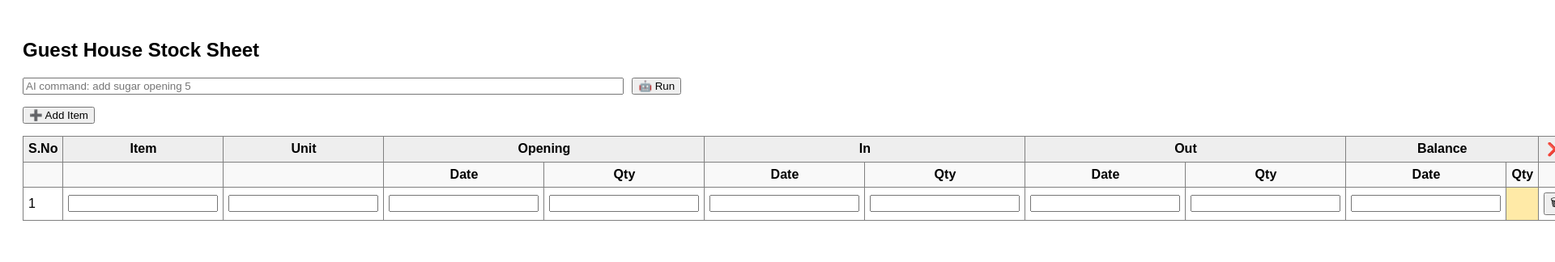
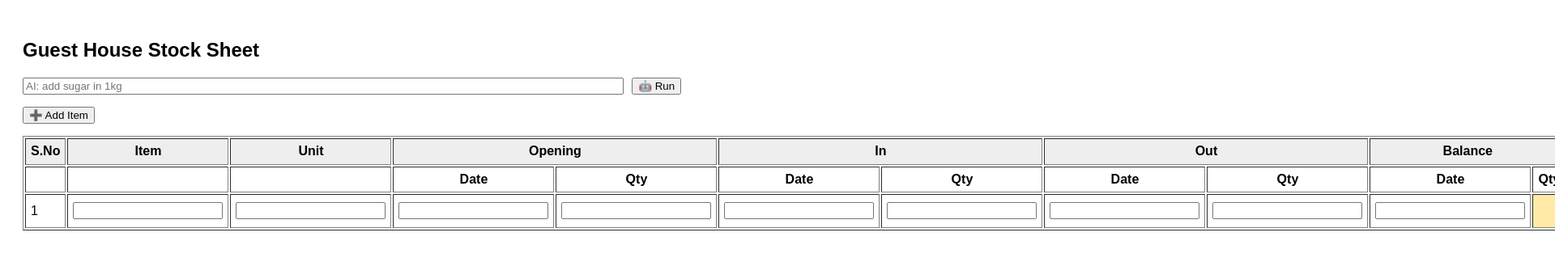
Before and after one commit to sngxworld-cmyk/stock-sheet-GH, a React (Vite) app in the folder frontend/: page / in a window 1280 px wide. Both pictures are taken after a click on the button "Open App". Shown: the top 324 px of the page at 81% size, 1920 px wide, since content can reach past the window. Built offline with nearby package versions, Linux system fonts and the light colour scheme.

Commit message:
Update main.jsx

```diff
--- a/frontend/src/main.jsx
+++ b/frontend/src/main.jsx
@@ -1,5 +1,38 @@
-import React, { useState } from "react";
+import React, { useState, useEffect } from "react";
 import ReactDOM from "react-dom/client";
+
+const STORAGE_KEY = "guest_house_stock_data";
+
+/* =====================
+   UNIT DETECTION
+===================== */
+const liquidItems = ["milk", "water", "oil", "juice"];
+const weightItems = ["rice", "sugar", "flour", "dhal"];
+const countItems = ["egg", "eggs", "soap", "bottle", "chair"];
+
+function detectUnit(item, rawQty) {
+  if (!rawQty) return { qty: "", unit: "" };
+
+  const num = parseFloat(rawQty);
+  const hasKg = rawQty.includes("kg");
+  const hasG = rawQty.includes("g");
+  const hasL = rawQty.includes("l");
+  const hasMl = rawQty.includes("ml");
+
+  if (hasKg) return { qty: num, unit: "packet" };
+
+  if (weightItems.some(w => item.includes(w))) {
+    if (num >= 1000) return { qty: num / 1000, unit: "kg" };
+    return { qty: num, unit: "g" };
+  }
+
+  if (liquidItems.some(l => item.includes(l))) {
+    if (num >= 1000) return { qty: num / 1000, unit: "L" };
+    return { qty: num, unit: "ml" };
+  }
+
+  return { qty: num, unit: "count" };
+}
 
 function App() {
   const [showApp, setShowApp] = useState(false);
@@ -17,19 +50,17 @@ function App() {
     balDate: ""
   };
 
-  const [rows, setRows] = useState([ { ...emptyRow } ]);
+  const [rows, setRows] = useState(() => {
+    const saved = localStorage.getItem(STORAGE_KEY);
+    return saved ? JSON.parse(saved) : [{ ...emptyRow }];
+  });
 
   /* =====================
-     ROW FUNCTIONS
+     AUTO SAVE
   ===================== */
-  const addRow = () => setRows([...rows, { ...emptyRow }]);
-  const deleteRow = (i) => setRows(rows.filter((_, idx) => idx !== i));
-
-  const update = (i, key, val) => {
-    const copy = [...rows];
-    copy[i][key] = val;
-    setRows(copy);
-  };
+  useEffect(() => {
+    localStorage.setItem(STORAGE_KEY, JSON.stringify(rows));
+  }, [rows]);
 
   /* =====================
      FORMULA
@@ -42,26 +73,36 @@ function App() {
     return o + i - out;
   };
 
+  const update = (i, key, val) => {
+    const copy = [...rows];
+    copy[i][key] = val;
+    setRows(copy);
+  };
+
+  const addRow = () => setRows([...rows, { ...emptyRow }]);
+  const deleteRow = (i) => setRows(rows.filter((_, idx) => idx !== i));
+
   /* =====================
-     SIMPLE AI COMMAND
-     format:
-     add <item> <opening|in|out> <qty>
+     AI COMMAND
   ===================== */
   const runAI = () => {
     const parts = command.toLowerCase().split(" ");
-    if (parts.length < 4) return alert("Invalid command");
+    if (parts.length < 4) return alert("Example: add sugar in 1kg");
 
     const item = parts[1];
     const type = parts[2];
-    const qty = parts[3];
+    const qtyRaw = parts[3];
 
     let idx = rows.findIndex(r => r.item.toLowerCase() === item);
+    const copy = [...rows];
+
     if (idx === -1) {
-      rows.push({ ...emptyRow, item });
-      idx = rows.length - 1;
+      copy.push({ ...emptyRow, item });
+      idx = copy.length - 1;
     }
 
-    const copy = [...rows];
+    const { qty, unit } = detectUnit(item, qtyRaw);
+    copy[idx].unit = unit;
 
     if (type === "opening") copy[idx].openQty = qty;
     if (type === "in") copy[idx].inQty = qty;
@@ -82,13 +123,12 @@ function App() {
         <>
           <h2>Guest House Stock Sheet</h2>
 
-          {/* AI INPUT */}
           <div style={{ marginBottom: 15 }}>
             <input
               style={{ width: "60%" }}
-              placeholder="AI command: add sugar opening 5"
+              placeholder="AI: add sugar in 1kg"
               value={command}
-              onChange={(e) => setCommand(e.target.value)}
+              onChange={e => setCommand(e.target.value)}
             />
             <button onClick={runAI} style={{ marginLeft: 10 }}>
               🤖 Run
@@ -97,15 +137,7 @@ function App() {
 
           <button onClick={addRow}>➕ Add Item</button>
 
-          <table
-            border="1"
-            cellPadding="6"
-            style={{
-              marginTop: 15,
-              borderCollapse: "collapse",
-              width: "100%"
-            }}
-          >
+          <table border="1" cellPadding="6" style={{ marginTop: 15, width: "100%" }}>
             <thead>
               <tr style={{ background: "#eee" }}>
                 <th>S.No</th>
@@ -117,7 +149,7 @@ function App() {
                 <th colSpan="2">Balance</th>
                 <th>❌</th>
               </tr>
-              <tr style={{ background: "#f9f9f9" }}>
+              <tr>
                 <th></th><th></th><th></th>
                 <th>Date</th><th>Qty</th>
                 <th>Date</th><th>Qty</th>
@@ -131,46 +163,25 @@ function App() {
               {rows.map((r, i) => (
                 <tr key={i}>
                   <td>{i + 1}</td>
+                  <td><input value={r.item} onChange={e => update(i, "item", e.target.value)} /></td>
+                  <td><input value={r.unit} onChange={e => update(i, "unit", e.target.value)} /></td>
 
-                  <td>
-                    <input value={r.item}
-                      onChange={e => update(i, "item", e.target.value)} />
-                  </td>
+                  <td><input value={r.openDate} onChange={e => update(i, "openDate", e.target.value)} /></td>
+                  <td><input value={r.openQty} onChange={e => update(i, "openQty", e.target.value)} /></td>
 
-                  <td>
-                    <input value={r.unit}
-                      onChange={e => update(i, "unit", e.target.value)} />
-                  </td>
+                  <td><input value={r.inDate} onChange={e => update(i, "inDate", e.target.value)} /></td>
+                  <td><input value={r.inQty} onChange={e => update(i, "inQty", e.target.value)} /></td>
 
-                  <td><input value={r.openDate}
-                      onChange={e => update(i, "openDate", e.target.value)} /></td>
-                  <td><input value={r.openQty}
-                      onChange={e => update(i, "openQty", e.target.value)} /></td>
+                  <td><input value={r.outDate} onChange={e => update(i, "outDate", e.target.value)} /></td>
+                  <td><input value={r.outQty} onChange={e => update(i, "outQty", e.target.value)} /></td>
 
-                  <td><input value={r.inDate}
-                      onChange={e => update(i, "inDate", e.target.value)} /></td>
-                  <td><input value={r.inQty}
-                      onChange={e => update(i, "inQty", e.target.value)} /></td>
+                  <td><input value={r.balDate} onChange={e => update(i, "balDate", e.target.value)} /></td>
 
-                  <td><input value={r.outDate}
-                      onChange={e => update(i, "outDate", e.target.value)} /></td>
-                  <td><input value={r.outQty}
-                      onChange={e => update(i, "outQty", e.target.value)} /></td>
-
-                  <td><input value={r.balDate}
-                      onChange={e => update(i, "balDate", e.target.value)} /></td>
-
-                  <td style={{
-                    background: "#ffeaa7",
-                    fontWeight: "bold",
-                    textAlign: "center"
-                  }}>
+                  <td style={{ background: "#ffeaa7", fontWeight: "bold" }}>
                     {balanceQty(r)}
                   </td>
 
-                  <td>
-                    <button onClick={() => deleteRow(i)}>🗑</button>
-                  </td>
+                  <td><button onClick={() => deleteRow(i)}>🗑</button></td>
                 </tr>
               ))}
             </tbody>
```
